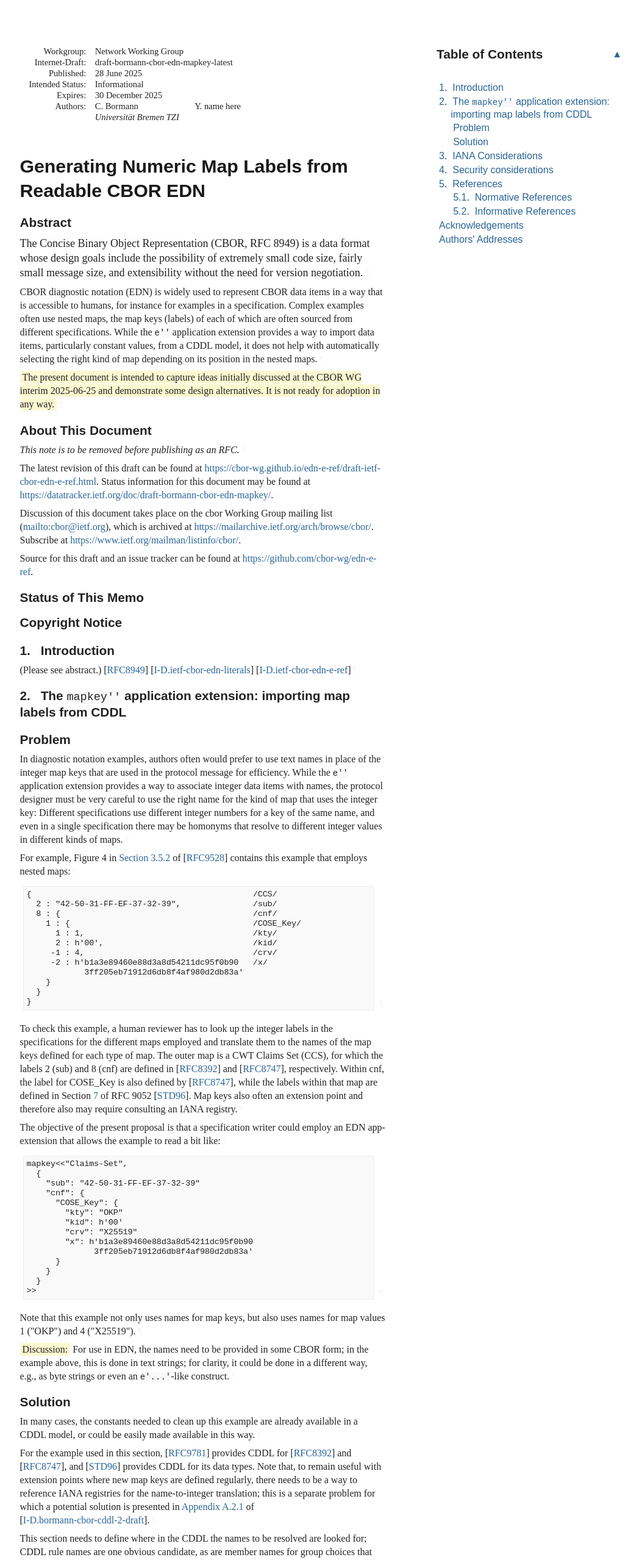
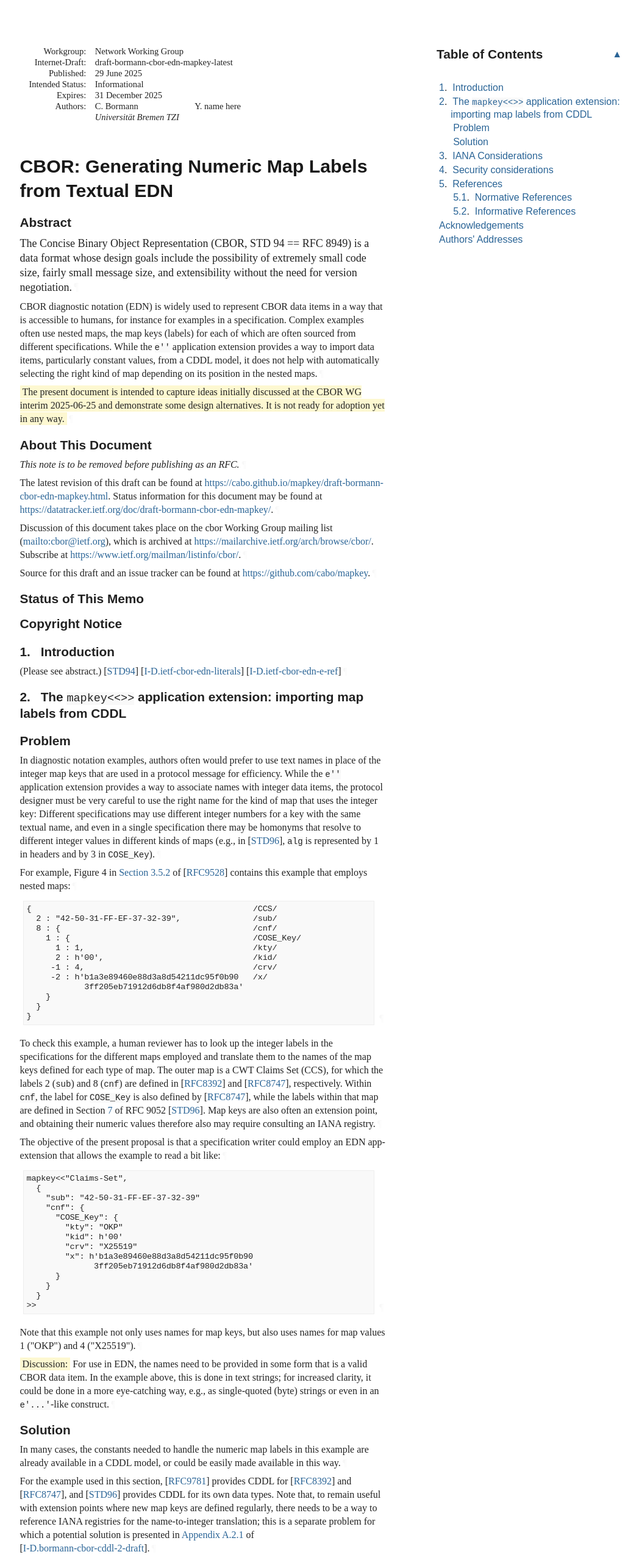
Before and after one commit to cabo/mapkey, a plain HTML site: page main/draft-bormann-cbor-edn-mapkey.html in a window 1280 px wide. Shown: the top 2558 px of the page at 61% size, without its empty margins (92-1140 px from the left). Drawn offline with Linux system fonts and the light colour scheme; a web font is replaced by a local one.

Commit message:
Script updating gh-pages from c16a060. [ci skip]

```diff
--- a/main/draft-bormann-cbor-edn-mapkey.html
+++ b/main/draft-bormann-cbor-edn-mapkey.html
@@ -4,18 +4,18 @@
 <meta charset="utf-8">
 <meta content="Common,Latin" name="scripts">
 <meta content="initial-scale=1.0" name="viewport">
-<title>Generating Numeric Map Labels from Readable CBOR EDN</title>
+<title>CBOR: Generating Numeric Map Labels from Textual EDN</title>
 <meta content="Carsten Bormann" name="author">
 <meta content="Your name here" name="author">
 <meta content="
-       The Concise Binary Object Representation (CBOR, RFC 8949) is a data
+       The Concise Binary Object Representation (CBOR, STD 94 == RFC 8949) is a data
 format whose design goals include the possibility of extremely small
 code size, fairly small message size, and extensibility without the
 need for version negotiation.
        CBOR diagnostic notation (EDN) is widely used to represent CBOR data
 items in a way that is accessible to humans, for instance for examples
 in a specification.
-Complex examples often use nested maps, the map keys (labels) of each
+Complex examples often use nested maps, the map keys (labels) for each
 of which are often sourced from different specifications.
 While the  e''  application extension provides a way to import data items,
 particularly constant values, from a CDDL model, it does not help with
@@ -23,7 +23,7 @@ automatically selecting the right kind of map depending on its
 position in the nested maps.
        The present document is intended to capture ideas initially
 discussed at the CBOR WG interim 2025-06-25 and demonstrate some
-design alternatives.  It is not ready for adoption in any way.
+design alternatives.  It is not ready for adoption yet in any way.
     " name="description">
 <meta content="xml2rfc 3.29.0" name="generator">
 <meta content="CBOR EDN" name="keyword">
@@ -1060,12 +1060,12 @@ svg :is([fill="white"], [fill^="#fff"]) {
 <table class="ears">
 <thead><tr>
 <td class="left">Internet-Draft</td>
-<td class="center">EDN for Numeric Map Labels</td>
+<td class="center">Numeric Map Labels from Textual EDN</td>
 <td class="right">June 2025</td>
 </tr></thead>
 <tfoot><tr>
 <td class="left">Bormann &amp; name here</td>
-<td class="center">Expires 30 December 2025</td>
+<td class="center">Expires 31 December 2025</td>
 <td class="right">[Page]</td>
 </tr></tfoot>
 </table>
@@ -1078,12 +1078,12 @@ svg :is([fill="white"], [fill^="#fff"]) {
 <dd class="internet-draft">draft-bormann-cbor-edn-mapkey-latest</dd>
 <dt class="label-published">Published:</dt>
 <dd class="published">
-<time datetime="2025-06-28" class="published">28 June 2025</time>
+<time datetime="2025-06-29" class="published">29 June 2025</time>
     </dd>
 <dt class="label-intended-status">Intended Status:</dt>
 <dd class="intended-status">Informational</dd>
 <dt class="label-expires">Expires:</dt>
-<dd class="expires"><time datetime="2025-12-30">30 December 2025</time></dd>
+<dd class="expires"><time datetime="2025-12-31">31 December 2025</time></dd>
 <dt class="label-authors">Authors:</dt>
 <dd class="authors">
 <div class="author">
@@ -1096,17 +1096,17 @@ svg :is([fill="white"], [fill^="#fff"]) {
 </dd>
 </dl>
 </div>
-<h1 id="title">Generating Numeric Map Labels from Readable CBOR EDN</h1>
+<h1 id="title">CBOR: Generating Numeric Map Labels from Textual EDN</h1>
 <section id="section-abstract">
       <h2 id="abstract"><a href="#abstract" class="selfRef">Abstract</a></h2>
-<p id="section-abstract-1">The Concise Binary Object Representation (CBOR, RFC 8949) is a data
+<p id="section-abstract-1">The Concise Binary Object Representation (CBOR, STD 94 == RFC 8949) is a data
 format whose design goals include the possibility of extremely small
 code size, fairly small message size, and extensibility without the
 need for version negotiation.<a href="#section-abstract-1" class="pilcrow">¶</a></p>
 <p id="section-abstract-2">CBOR diagnostic notation (EDN) is widely used to represent CBOR data
 items in a way that is accessible to humans, for instance for examples
 in a specification.
-Complex examples often use nested maps, the map keys (labels) of each
+Complex examples often use nested maps, the map keys (labels) for each
 of which are often sourced from different specifications.
 While the <code>e''</code> application extension provides a way to import data items,
 particularly constant values, from a CDDL model, it does not help with
@@ -1114,7 +1114,7 @@ automatically selecting the right kind of map depending on its
 position in the nested maps.<a href="#section-abstract-2" class="pilcrow">¶</a></p>
 <p id="section-abstract-3"><span class="cref" id="status">The present document is intended to capture ideas initially
 discussed at the CBOR WG interim 2025-06-25 and demonstrate some
-design alternatives.  It is not ready for adoption in any way.</span><a href="#section-abstract-3" class="pilcrow">¶</a></p>
+design alternatives.  It is not ready for adoption yet in any way.</span><a href="#section-abstract-3" class="pilcrow">¶</a></p>
 </section>
 <section class="note rfcEditorRemove" id="section-note.1">
       <h2 id="name-about-this-document">
@@ -1122,7 +1122,7 @@ design alternatives.  It is not ready for adoption in any way.</span><a href="#s
       </h2>
 <p id="section-note.1-1">This note is to be removed before publishing as an RFC.<a href="#section-note.1-1" class="pilcrow">¶</a></p>
 <p id="section-note.1-2">
-        The latest revision of this draft can be found at <span><a href="https://cbor-wg.github.io/edn-e-ref/draft-ietf-cbor-edn-e-ref.html">https://cbor-wg.github.io/edn-e-ref/draft-ietf-cbor-edn-e-ref.html</a></span>.
+        The latest revision of this draft can be found at <span><a href="https://cabo.github.io/mapkey/draft-bormann-cbor-edn-mapkey.html">https://cabo.github.io/mapkey/draft-bormann-cbor-edn-mapkey.html</a></span>.
         Status information for this document may be found at <span><a href="https://datatracker.ietf.org/doc/draft-bormann-cbor-edn-mapkey/">https://datatracker.ietf.org/doc/draft-bormann-cbor-edn-mapkey/</a></span>.<a href="#section-note.1-2" class="pilcrow">¶</a></p>
 <p id="section-note.1-3">
         Discussion of this document takes place on the
@@ -1130,7 +1130,7 @@ design alternatives.  It is not ready for adoption in any way.</span><a href="#s
         which is archived at <span><a href="https://mailarchive.ietf.org/arch/browse/cbor/">https://mailarchive.ietf.org/arch/browse/cbor/</a></span>.
         Subscribe at <span><a href="https://www.ietf.org/mailman/listinfo/cbor/">https://www.ietf.org/mailman/listinfo/cbor/</a></span>.<a href="#section-note.1-3" class="pilcrow">¶</a></p>
 <p id="section-note.1-4">Source for this draft and an issue tracker can be found at
-        <span><a href="https://github.com/cbor-wg/edn-e-ref">https://github.com/cbor-wg/edn-e-ref</a></span>.<a href="#section-note.1-4" class="pilcrow">¶</a></p>
+        <span><a href="https://github.com/cabo/mapkey">https://github.com/cabo/mapkey</a></span>.<a href="#section-note.1-4" class="pilcrow">¶</a></p>
 </section>
 <div id="status-of-memo">
 <section id="section-boilerplate.1">
@@ -1151,7 +1151,7 @@ design alternatives.  It is not ready for adoption in any way.</span><a href="#s
         time. It is inappropriate to use Internet-Drafts as reference
         material or to cite them other than as "work in progress."<a href="#section-boilerplate.1-3" class="pilcrow">¶</a></p>
 <p id="section-boilerplate.1-4">
-        This Internet-Draft will expire on 30 December 2025.<a href="#section-boilerplate.1-4" class="pilcrow">¶</a></p>
+        This Internet-Draft will expire on 31 December 2025.<a href="#section-boilerplate.1-4" class="pilcrow">¶</a></p>
 </section>
 </div>
 <div id="copyright">
@@ -1184,7 +1184,7 @@ design alternatives.  It is not ready for adoption in any way.</span><a href="#s
             <p id="section-toc.1-1.1.1" class="keepWithNext"><a href="#section-1" class="auto internal xref">1</a>.  <a href="#name-introduction" class="internal xref">Introduction</a></p>
 </li>
           <li class="compact toc ulBare ulEmpty" id="section-toc.1-1.2">
-            <p id="section-toc.1-1.2.1"><a href="#section-2" class="auto internal xref">2</a>.  <a href="#name-the-mapkey-application-exte" class="internal xref">The <code>mapkey''</code> application extension: importing map labels from CDDL</a></p>
+            <p id="section-toc.1-1.2.1"><a href="#section-2" class="auto internal xref">2</a>.  <a href="#name-the-mapkey-application-exte" class="internal xref">The <code>mapkey&lt;&lt;&gt;&gt;</code> application extension: importing map labels from CDDL</a></p>
 <ul class="compact toc ulBare ulEmpty">
 <li class="compact toc ulBare ulEmpty" id="section-toc.1-1.2.2.1">
                 <p id="section-toc.1-1.2.2.1.1" class="keepWithNext"><a href="#section-2.1" class="auto internal xref"></a><a href="#name-problem" class="internal xref">Problem</a></p>
@@ -1227,13 +1227,13 @@ design alternatives.  It is not ready for adoption in any way.</span><a href="#s
 <a href="#section-1" class="section-number selfRef">1. </a><a href="#name-introduction" class="section-name selfRef">Introduction</a>
       </h2>
 <p id="section-1-1">(Please see abstract.)
-<span>[<a href="#RFC8949" class="cite xref">RFC8949</a>]</span> <span>[<a href="#I-D.ietf-cbor-edn-literals" class="cite xref">I-D.ietf-cbor-edn-literals</a>]</span> <span>[<a href="#I-D.ietf-cbor-edn-e-ref" class="cite xref">I-D.ietf-cbor-edn-e-ref</a>]</span><a href="#section-1-1" class="pilcrow">¶</a></p>
+<span>[<a href="#STD94" class="cite xref">STD94</a>]</span> <span>[<a href="#I-D.ietf-cbor-edn-literals" class="cite xref">I-D.ietf-cbor-edn-literals</a>]</span> <span>[<a href="#I-D.ietf-cbor-edn-e-ref" class="cite xref">I-D.ietf-cbor-edn-e-ref</a>]</span><a href="#section-1-1" class="pilcrow">¶</a></p>
 </section>
 </div>
 <div id="the-mapkey-application-extension-importing-map-labels-from-cddl">
 <section id="section-2">
       <h2 id="name-the-mapkey-application-exte">
-<a href="#section-2" class="section-number selfRef">2. </a><a href="#name-the-mapkey-application-exte" class="section-name selfRef">The <code>mapkey''</code> application extension: importing map labels from CDDL</a>
+<a href="#section-2" class="section-number selfRef">2. </a><a href="#name-the-mapkey-application-exte" class="section-name selfRef">The <code>mapkey&lt;&lt;&gt;&gt;</code> application extension: importing map labels from CDDL</a>
       </h2>
 <div id="problem">
 <section id="section-2.1">
@@ -1241,15 +1241,16 @@ design alternatives.  It is not ready for adoption in any way.</span><a href="#s
 <a href="#name-problem" class="section-name selfRef">Problem</a>
         </h3>
 <p id="section-2.1-1">In diagnostic notation examples, authors often would prefer to use
-text names in place of the integer map keys that are used in the
+text names in place of the integer map keys that are used in a
 protocol message for efficiency.
 While the <code>e''</code> application extension provides a way to associate
-integer data items with names, the protocol designer must be very
+names with integer data items, the protocol designer must be very
 careful to use the right name for the kind of map that uses the
-integer key: Different specifications use different integer numbers
-for a key of the same name, and even in a single specification there
+integer key: Different specifications may use different integer numbers
+for a key with the same textual name, and even in a single specification there
 may be homonyms that resolve to different integer values in different
-kinds of maps.<a href="#section-2.1-1" class="pilcrow">¶</a></p>
+kinds of maps (e.g., in <span>[<a href="#STD96" class="cite xref">STD96</a>]</span>, <code>alg</code> is represented by 1 in headers
+and by 3 in <code>COSE_Key</code>).<a href="#section-2.1-1" class="pilcrow">¶</a></p>
 <p id="section-2.1-2">For example, Figure 4 in <span><a href="https://rfc-editor.org/rfc/rfc9528#section-3.5.2" class="relref">Section 3.5.2</a> of [<a href="#RFC9528" class="cite xref">RFC9528</a>]</span> contains this
 example that employs nested maps:<a href="#section-2.1-2" class="pilcrow">¶</a></p>
 <div class="lang-cbor-diag sourcecode" id="section-2.1-3">
@@ -1272,12 +1273,12 @@ example that employs nested maps:<a href="#section-2.1-2" class="pilcrow">¶</a>
 labels in the specifications for the different maps employed and
 translate them to the names of the map keys defined for each type of
 map.
-The outer map is a CWT Claims Set (CCS), for which the labels 2 (sub)
-and 8 (cnf) are defined in <span>[<a href="#RFC8392" class="cite xref">RFC8392</a>]</span> and <span>[<a href="#RFC8747" class="cite xref">RFC8747</a>]</span>, respectively.
-Within cnf, the label for COSE_Key is also defined by <span>[<a href="#RFC8747" class="cite xref">RFC8747</a>]</span>, while
+The outer map is a CWT Claims Set (CCS), for which the labels 2 (<code>sub</code>)
+and 8 (<code>cnf</code>) are defined in <span>[<a href="#RFC8392" class="cite xref">RFC8392</a>]</span> and <span>[<a href="#RFC8747" class="cite xref">RFC8747</a>]</span>, respectively.
+Within <code>cnf</code>, the label for <code>COSE_Key</code> is also defined by <span>[<a href="#RFC8747" class="cite xref">RFC8747</a>]</span>, while
 the labels within that map are defined in Section <a href="https://rfc-editor.org/rfc/rfc9052#section-7" class="relref">7</a> of RFC 9052 <span>[<a href="#STD96" class="cite xref">STD96</a>]</span>.
-Map keys also often an extension point and therefore also may require
-consulting an IANA registry.<a href="#section-2.1-4" class="pilcrow">¶</a></p>
+Map keys are also often an extension point, and obtaining their
+numeric values therefore also may require consulting an IANA registry.<a href="#section-2.1-4" class="pilcrow">¶</a></p>
 <p id="section-2.1-5">The objective of the present proposal is that a specification writer
 could employ an EDN app-extension that allows the example to read a
 bit like:<a href="#section-2.1-5" class="pilcrow">¶</a></p>
@@ -1301,10 +1302,11 @@ mapkey&lt;&lt;"Claims-Set",
 </div>
 <p id="section-2.1-7">Note that this example not only uses names for map keys, but also uses
 names for map values 1 ("OKP") and 4 ("X25519").<a href="#section-2.1-7" class="pilcrow">¶</a></p>
-<p id="section-2.1-8"><span class="cref" id="Discussion">Discussion:</span> For use in EDN, the names need to be provided in some CBOR form; in
-the example above, this is done in text strings; for clarity, it could
-be done in a different way, e.g., as byte strings or even an
-<code>e'...'</code>-like construct.<a href="#section-2.1-8" class="pilcrow">¶</a></p>
+<p id="section-2.1-8"><span class="cref" id="Discussion">Discussion:</span> For use in EDN, the names need to be provided in some
+form that is a valid CBOR data item.
+In the example above, this is done in text strings; for increased
+clarity, it could be done in a more eye-catching way, e.g., as single-quoted (byte) strings or
+even in an <code>e'...'</code>-like construct.<a href="#section-2.1-8" class="pilcrow">¶</a></p>
 </section>
 </div>
 <div id="solution">
@@ -1312,11 +1314,11 @@ be done in a different way, e.g., as byte strings or even an
         <h3 id="name-solution">
 <a href="#name-solution" class="section-name selfRef">Solution</a>
         </h3>
-<p id="section-2.2-1">In many cases, the constants needed to clean up this example are
-already available in a CDDL model, or could be easily made available
-in this way.<a href="#section-2.2-1" class="pilcrow">¶</a></p>
+<p id="section-2.2-1">In many cases, the constants needed to handle the numeric map labels
+in this example are already available in a CDDL model, or could be
+easily made available in this way.<a href="#section-2.2-1" class="pilcrow">¶</a></p>
 <p id="section-2.2-2">For the example used in this section, <span>[<a href="#RFC9781" class="cite xref">RFC9781</a>]</span> provides CDDL for <span>[<a href="#RFC8392" class="cite xref">RFC8392</a>]</span>
-and <span>[<a href="#RFC8747" class="cite xref">RFC8747</a>]</span>, and <span>[<a href="#STD96" class="cite xref">STD96</a>]</span> provides CDDL for its data types.
+and <span>[<a href="#RFC8747" class="cite xref">RFC8747</a>]</span>, and <span>[<a href="#STD96" class="cite xref">STD96</a>]</span> provides CDDL for its own data types.
 Note that, to remain useful with extension points where new map keys
 are defined regularly, there needs to be a way to reference
 IANA registries for the name-to-integer translation; this is a
@@ -1365,7 +1367,7 @@ there is probably value in establishing a convention.<a href="#section-2.2-7" cl
       </h2>
 <p id="section-3-1">IANA is requested to make the following two assignments in the CBOR
 Diagnostic Notation Application-extension Identifiers
-registry [IANA.cbor-diagnostic-notation]:<a href="#section-3-1" class="pilcrow">¶</a></p>
+registry [IANA.cbor-diagnostic-notation] established by <span>[<a href="#I-D.ietf-cbor-edn-literals" class="cite xref">I-D.ietf-cbor-edn-literals</a>]</span>:<a href="#section-3-1" class="pilcrow">¶</a></p>
 <span id="name-additions-to-application-ex"></span><div id="tab-iana">
 <table class="center" id="table-1">
         <caption>
@@ -1386,10 +1388,10 @@ registry [IANA.cbor-diagnostic-notation]:<a href="#section-3-1" class="pilcrow">
         </tbody>
       </table>
 </div>
-<p id="section-3-3">All entries the Change Controller "IETF" and the Reference "RFC-XXXX".<a href="#section-3-3" class="pilcrow">¶</a></p>
+<p id="section-3-3">All entries have the Change Controller "IETF" and the Reference "RFC-XXXX".<a href="#section-3-3" class="pilcrow">¶</a></p>
 <p id="section-3-4"><span class="cref" id="to-be-removed">RFC Editor: please replace RFC-XXXX with the RFC
 number of this RFC, [IANA.cbor-diagnostic-notation] with a
-reference to the new registry group, and remove this note.</span><a href="#section-3-4" class="pilcrow">¶</a></p>
+reference to the registry group established by <span>[<a href="#I-D.ietf-cbor-edn-literals" class="cite xref">I-D.ietf-cbor-edn-literals</a>]</span>, and remove this note.</span><a href="#section-3-4" class="pilcrow">¶</a></p>
 </section>
 </div>
 <div id="security-considerations">
@@ -1397,7 +1399,7 @@ reference to the new registry group, and remove this note.</span><a href="#secti
       <h2 id="name-security-considerations">
 <a href="#section-4" class="section-number selfRef">4. </a><a href="#name-security-considerations" class="section-name selfRef">Security considerations</a>
       </h2>
-<p id="section-4-1">The security considerations of <span>[<a href="#RFC8610" class="cite xref">RFC8610</a>]</span>, <span>[<a href="#RFC8949" class="cite xref">RFC8949</a>]</span>, <span>[<a href="#I-D.ietf-cbor-edn-literals" class="cite xref">I-D.ietf-cbor-edn-literals</a>]</span> apply.<a href="#section-4-1" class="pilcrow">¶</a></p>
+<p id="section-4-1">The security considerations of <span>[<a href="#RFC8610" class="cite xref">RFC8610</a>]</span>, <span>[<a href="#STD94" class="cite xref">STD94</a>]</span>, <span>[<a href="#I-D.ietf-cbor-edn-literals" class="cite xref">I-D.ietf-cbor-edn-literals</a>]</span> apply.<a href="#section-4-1" class="pilcrow">¶</a></p>
 <p id="section-4-2">TBD.<a href="#section-4-2" class="pilcrow">¶</a></p>
 </section>
 </div>
@@ -1420,9 +1422,13 @@ reference to the new registry group, and remove this note.</span><a href="#secti
         <dd>
 <span class="refAuthor">Birkholz, H.</span>, <span class="refAuthor">Vigano, C.</span>, and <span class="refAuthor">C. Bormann</span>, <span class="refTitle">"Concise Data Definition Language (CDDL): A Notational Convention to Express Concise Binary Object Representation (CBOR) and JSON Data Structures"</span>, <span class="seriesInfo">RFC 8610</span>, <span class="seriesInfo">DOI 10.17487/RFC8610</span>, <time datetime="2019-06" class="refDate">June 2019</time>, <span>&lt;<a href="https://www.rfc-editor.org/rfc/rfc8610">https://www.rfc-editor.org/rfc/rfc8610</a>&gt;</span>. </dd>
 <dd class="break"></dd>
-<dt id="RFC8949">[RFC8949]</dt>
+<dt id="STD94">[STD94]</dt>
       <dd>
-<span class="refAuthor">Bormann, C.</span> and <span class="refAuthor">P. Hoffman</span>, <span class="refTitle">"Concise Binary Object Representation (CBOR)"</span>, <span class="seriesInfo">STD 94</span>, <span class="seriesInfo">RFC 8949</span>, <span class="seriesInfo">DOI 10.17487/RFC8949</span>, <time datetime="2020-12" class="refDate">December 2020</time>, <span>&lt;<a href="https://www.rfc-editor.org/rfc/rfc8949">https://www.rfc-editor.org/rfc/rfc8949</a>&gt;</span>. </dd>
+<div class="refInstance">Internet Standard 94, <span>&lt;<a href="https://www.rfc-editor.org/info/std94">https://www.rfc-editor.org/info/std94</a>&gt;</span>.<br><span>At the time of writing, this STD comprises the following:</span>
+</div>
+<div class="refInstance" id="RFC8949">
+            <span class="refAuthor">Bormann, C.</span> and <span class="refAuthor">P. Hoffman</span>, <span class="refTitle">"Concise Binary Object Representation (CBOR)"</span>, <span class="seriesInfo">STD 94</span>, <span class="seriesInfo">RFC 8949</span>, <span class="seriesInfo">DOI 10.17487/RFC8949</span>, <time datetime="2020-12" class="refDate">December 2020</time>, <span>&lt;<a href="https://www.rfc-editor.org/info/rfc8949">https://www.rfc-editor.org/info/rfc8949</a>&gt;</span>. </div>
+</dd>
 <dd class="break"></dd>
 </dl>
 </section>
```
Also changed, not shown: index.html (+2 -2 lines), main/index.html (+2 -2 lines), main/draft-bormann-cbor-edn-mapkey.txt.
